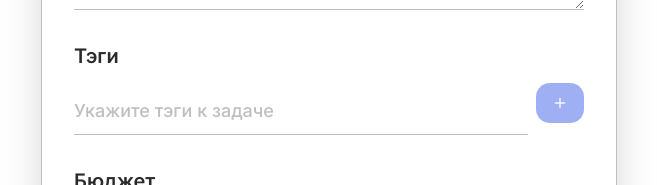
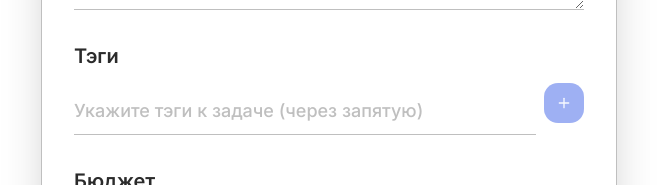
Before and after one commit to Kean13/task-form, a Next.js app: page / in a window 1280 px wide. Shown: the part 393-578 px from the top of the page, without its empty margins (311-968 px from the left). Built offline with nearby package versions, Linux system fonts and the light colour scheme.

Commit message:
♻️ Рефакторинг

```diff
--- a/src/components/layout/Create/CreateTagInput.tsx
+++ b/src/components/layout/Create/CreateTagInput.tsx
@@ -13,17 +13,27 @@ interface TagInputProps {
 export const CreateTagInput = ({ tags, setTags }: TagInputProps) => {
   const [tagInput, setTagInput] = useState('')
 
-  const addTag = () => {
-    if (tagInput.trim() !== '') {
-      setTags([...tags, tagInput.trim()])
+  const addTag = (tag: string) => {
+    if (tag.trim() !== '') {
+      setTags([...tags, tag.trim()])
       setTagInput('')
+    }
+  }
+
+  const handleInputChange = (e: React.ChangeEvent<HTMLInputElement>) => {
+    const value = e.target.value
+    setTagInput(value)
+
+    if (value.includes(',')) {
+      const tag = value.replace(',', '').trim()
+      addTag(tag)
     }
   }
 
   const handleTagKeyPress = (event: KeyboardEvent<HTMLInputElement>) => {
     if (event.key === 'Enter' && tagInput.trim() !== '') {
       event.preventDefault()
-      addTag()
+      addTag(tagInput)
     }
   }
 
@@ -55,13 +65,18 @@ export const CreateTagInput = ({ tags, setTags }: TagInputProps) => {
       </div>
       <div className='flex gap-2 items-center'>
         <Input
-          placeholder='Укажите тэги к задаче'
+          placeholder='Укажите тэги к задаче (через запятую)'
           value={tagInput}
-          onChange={e => setTagInput(e.target.value)}
+          onChange={handleInputChange}
           onKeyDown={handleTagKeyPress}
           className='placeholder:text-foreground placeholder:opacity-30 p-0 pb-6 pt-10 rounded-none bg-transparent text-lg border-0 border-b-[0.5px] border-b-border flex-1'
         />
-        <Button onClick={addTag} disabled={tagInput.trim() === ''}>
+        <Button
+          size='icon'
+          className='duration-300 active:scale-95'
+          onClick={() => addTag(tagInput)}
+          disabled={tagInput.trim() === ''}
+        >
           <Plus className='w-6 h-6' />
         </Button>
       </div>
```
